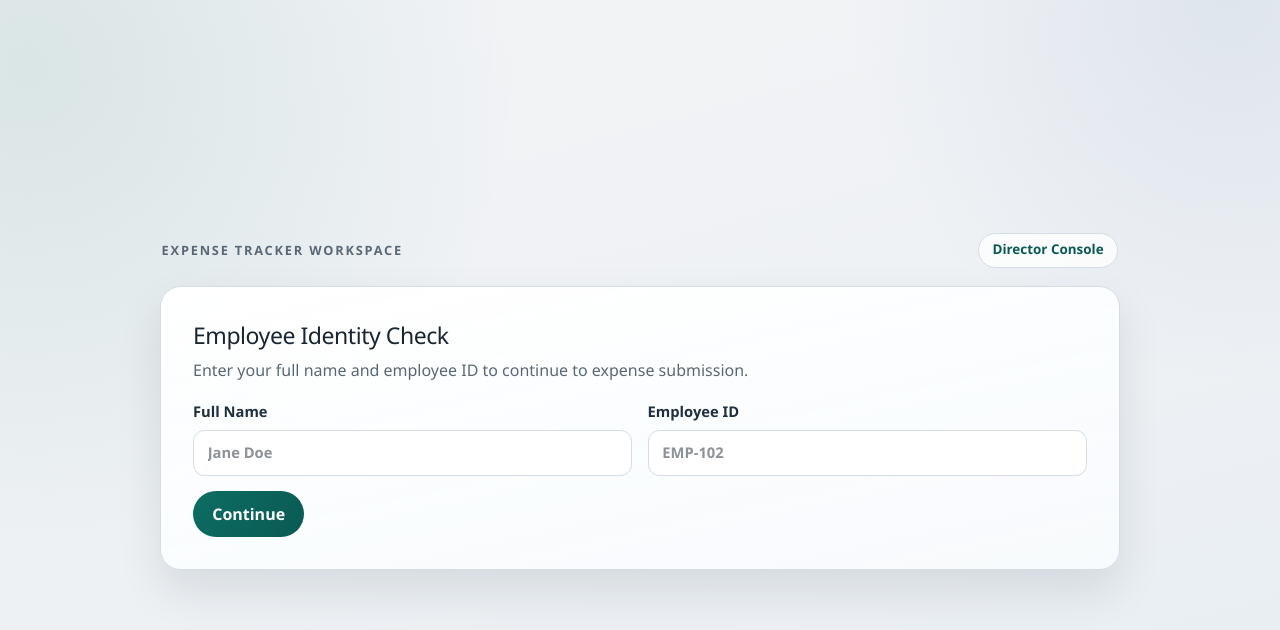
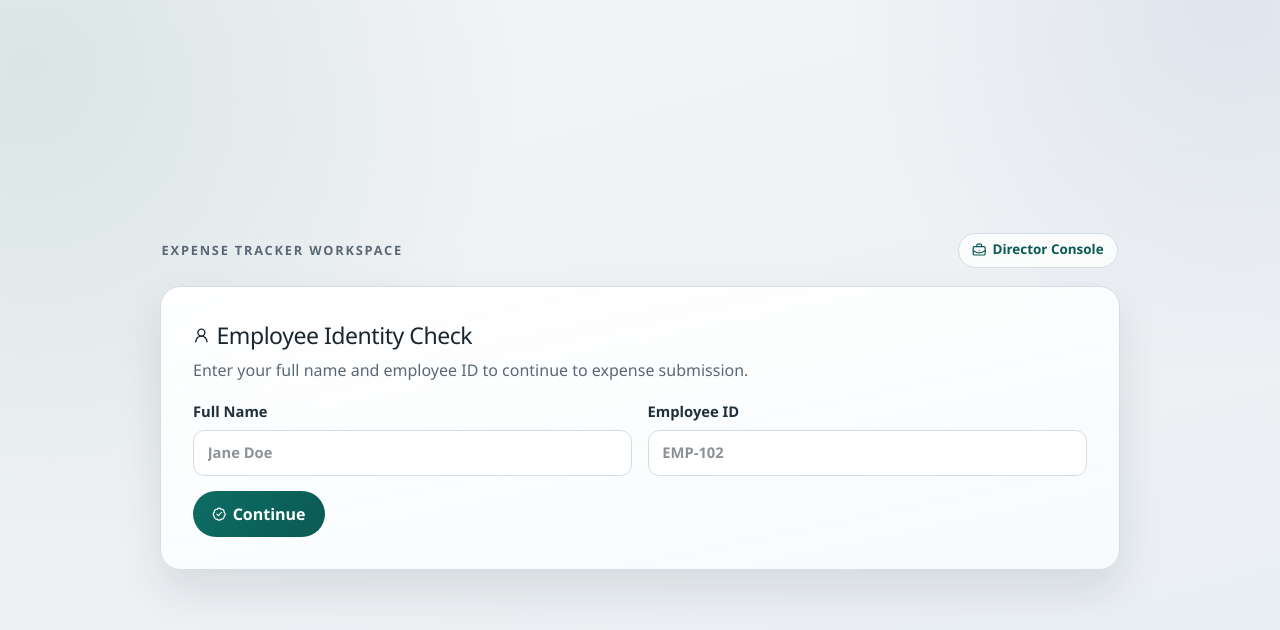
Before and after one commit to deyanski/expense-tracker, a Next.js app: page / in a window 1280 px wide. Shown: the top 630 px of the page. Built offline with nearby package versions, Linux system fonts and the light colour scheme.

Commit message:
lucide-react

```diff
--- a/app/_components/EmployeeIdentityGate.tsx
+++ b/app/_components/EmployeeIdentityGate.tsx
@@ -1,6 +1,7 @@
 "use client";
 
 import { FormEvent, useState } from "react";
+import { BadgeCheck, UserRound } from "lucide-react";
 import type { EmployeeIdentity } from "@/lib/schemas/identity";
 
 type IdentityGateProps = {
@@ -71,7 +72,10 @@ export function EmployeeIdentityGate({
 
   return (
     <section className="card">
-      <h1>Employee Identity Check</h1>
+      <h1 className="title-with-icon">
+        <UserRound className="icon-sm" aria-hidden="true" />
+        Employee Identity Check
+      </h1>
       <p className="lede">
         Enter your full name and employee ID to continue to expense submission.
       </p>
@@ -100,7 +104,8 @@ export function EmployeeIdentityGate({
         </label>
 
         <div className="field-wide actions">
-          <button className="button" type="submit" disabled={submitting}>
+          <button className="button with-icon" type="submit" disabled={submitting}>
+            <BadgeCheck className="icon-xs" aria-hidden="true" />
             {submitting ? "Verifying..." : "Continue"}
           </button>
         </div>
--- a/app/_components/ExpenseHistoryTable.tsx
+++ b/app/_components/ExpenseHistoryTable.tsx
@@ -1,4 +1,5 @@
 import { useMemo, useState } from "react";
+import { CircleAlert, CircleCheck, ReceiptText, RefreshCcw, XCircle } from "lucide-react";
 import type { ExpenseHistoryResponse } from "@/lib/schemas/expense";
 
 type ExpenseHistoryTableProps = {
@@ -61,7 +62,8 @@ export function ExpenseHistoryTable({
     <section className="history-wrap" aria-live="polite">
       <div className="history-header">
         <h2>Recent Expenses</h2>
-        <button className="button secondary" type="button" onClick={onRefresh} disabled={loading}>
+        <button className="button secondary with-icon" type="button" onClick={onRefresh} disabled={loading}>
+          <RefreshCcw className="icon-xs" aria-hidden="true" />
           {loading ? "Refreshing..." : "Refresh"}
         </button>
       </div>
@@ -146,10 +148,24 @@ export function ExpenseHistoryTable({
                         .toLowerCase()
                         .replace(" ", "-")}`}
                     >
+                      {item.status === "Approved" ? (
+                        <CircleCheck className="icon-xs" aria-hidden="true" />
+                      ) : null}
+                      {item.status === "Rejected" ? (
+                        <XCircle className="icon-xs" aria-hidden="true" />
+                      ) : null}
+                      {item.status === "Manual Review" ? (
+                        <CircleAlert className="icon-xs" aria-hidden="true" />
+                      ) : null}
                       {item.status}
                     </span>
                   </td>
-                  <td>{item.hasReceipt ? "Yes" : "No"}</td>
+                  <td>
+                    <span className="receipt-indicator">
+                      <ReceiptText className="icon-xs" aria-hidden="true" />
+                      {item.hasReceipt ? "Yes" : "No"}
+                    </span>
+                  </td>
                 </tr>
               ))}
             </tbody>
--- a/app/_components/ExpenseIntakeForm.tsx
+++ b/app/_components/ExpenseIntakeForm.tsx
@@ -1,6 +1,7 @@
 "use client";
 
 import { FormEvent, useCallback, useEffect, useMemo, useState } from "react";
+import { CircleCheck, LogOut, Send, Upload } from "lucide-react";
 import {
   ALLOWED_RECEIPT_MIME_TYPES,
   MAX_RECEIPT_SIZE_BYTES,
@@ -385,6 +386,7 @@ export function ExpenseIntakeForm({
           <span className="dot">•</span>
           <span>{identity.employeeId}</span>
           <button className="link-button" type="button" onClick={onChangeIdentity}>
+            <LogOut className="icon-xs" aria-hidden="true" />
             Change
           </button>
         </div>
@@ -404,7 +406,10 @@ export function ExpenseIntakeForm({
         </label>
 
         <label className="field-wide upload-zone">
-          <span className="upload-title">Receipt Upload</span>
+          <span className="upload-title title-with-icon">
+            <Upload className="icon-sm" aria-hidden="true" />
+            Receipt Upload
+          </span>
           <span className="hint">JPG, JPEG, PNG, WEBP, or GIF up to 10 MB</span>
           <input
             className="input upload-input"
@@ -467,7 +472,8 @@ export function ExpenseIntakeForm({
         ) : null}
 
         <div className="field-wide actions">
-          <button className="button" type="submit" disabled={submitting}>
+          <button className="button with-icon" type="submit" disabled={submitting}>
+            <Send className="icon-xs" aria-hidden="true" />
             {submitting ? submissionButtonLabel : "Submit Expense"}
           </button>
           <span className="hint action-hint">
@@ -482,7 +488,10 @@ export function ExpenseIntakeForm({
 
       {result ? (
         <section className="result-box">
-          <h2>Submission Result</h2>
+          <h2 className="title-with-icon">
+            <CircleCheck className="icon-sm" aria-hidden="true" />
+            Submission Result
+          </h2>
           <p>
             <strong>Status:</strong> {result.status}
           </p>
--- a/app/director/_components/DirectorAccessForm.tsx
+++ b/app/director/_components/DirectorAccessForm.tsx
@@ -1,6 +1,7 @@
 "use client";
 
 import { FormEvent, useState } from "react";
+import { KeyRound, ShieldCheck } from "lucide-react";
 import type { DirectorIdentity } from "@/lib/schemas/identity";
 
 type DirectorAccessFormProps = {
@@ -61,7 +62,10 @@ export function DirectorAccessForm({ onVerified }: DirectorAccessFormProps) {
 
   return (
     <section className="card director-shell">
-      <h1>Director Console</h1>
+      <h1 className="title-with-icon">
+        <ShieldCheck className="icon-sm" aria-hidden="true" />
+        Director Console
+      </h1>
       <p className="lede">Enter full name and personal ID to access the finance assistant.</p>
 
       <form className="form-grid" onSubmit={handleSubmit}>
@@ -88,7 +92,8 @@ export function DirectorAccessForm({ onVerified }: DirectorAccessFormProps) {
         </label>
 
         <div className="field-wide actions">
-          <button className="button" type="submit" disabled={submitting}>
+          <button className="button with-icon" type="submit" disabled={submitting}>
+            <KeyRound className="icon-xs" aria-hidden="true" />
             {submitting ? "Checking access..." : "Open Director Console"}
           </button>
         </div>
--- a/app/director/_components/DirectorEmbeddedChat.tsx
+++ b/app/director/_components/DirectorEmbeddedChat.tsx
@@ -1,6 +1,7 @@
 "use client";
 
 import { useEffect, useId } from "react";
+import { LogOut } from "lucide-react";
 import type { DirectorIdentity } from "@/lib/schemas/identity";
 
 type DirectorEmbeddedChatProps = {
@@ -85,6 +86,7 @@ export function DirectorEmbeddedChat({ identity, onSignOut }: DirectorEmbeddedCh
             <p className="lede">Director chat webhook is not configured.</p>
           </div>
           <button className="link-button" type="button" onClick={onSignOut}>
+            <LogOut className="icon-xs" aria-hidden="true" />
             Sign out
           </button>
         </header>
@@ -106,6 +108,7 @@ export function DirectorEmbeddedChat({ identity, onSignOut }: DirectorEmbeddedCh
             <p className="lede">Director chat webhook URL is invalid.</p>
           </div>
           <button className="link-button" type="button" onClick={onSignOut}>
+            <LogOut className="icon-xs" aria-hidden="true" />
             Sign out
           </button>
         </header>
@@ -126,6 +129,7 @@ export function DirectorEmbeddedChat({ identity, onSignOut }: DirectorEmbeddedCh
           <span className="dot">•</span>
           <span>{identity.directorId}</span>
           <button className="link-button" type="button" onClick={onSignOut}>
+            <LogOut className="icon-xs" aria-hidden="true" />
             Sign out
           </button>
         </div>
--- a/app/globals.css
+++ b/app/globals.css
@@ -82,6 +82,9 @@ body {
   background: rgba(255, 255, 255, 0.8);
   font-weight: 700;
   transition: background 160ms ease, border-color 160ms ease;
+  display: inline-flex;
+  align-items: center;
+  gap: 0.35rem;
 }
 
 .top-nav-link:hover {
@@ -210,6 +213,9 @@ label {
   font-weight: 700;
   cursor: pointer;
   transition: transform 140ms ease, box-shadow 140ms ease;
+  display: inline-flex;
+  align-items: center;
+  gap: 0.4rem;
 }
 
 .button:hover:not(:disabled) {
@@ -432,6 +438,33 @@ label {
   font-weight: 600;
   padding: 0.32rem 0.68rem;
   cursor: pointer;
+  display: inline-flex;
+  align-items: center;
+  gap: 0.32rem;
+}
+
+.with-icon {
+  display: inline-flex;
+  align-items: center;
+  gap: 0.38rem;
+}
+
+.title-with-icon {
+  display: inline-flex;
+  align-items: center;
+  gap: 0.42rem;
+}
+
+.icon-xs {
+  width: 0.9rem;
+  height: 0.9rem;
+  flex-shrink: 0;
+}
+
+.icon-sm {
+  width: 1.05rem;
+  height: 1.05rem;
+  flex-shrink: 0;
 }
 
 .chip.active {
@@ -498,10 +531,18 @@ label {
 
 .status-pill {
   display: inline-flex;
+  align-items: center;
+  gap: 0.24rem;
   border-radius: 999px;
   padding: 0.2rem 0.52rem;
   font-size: 0.74rem;
   font-weight: 700;
+}
+
+.receipt-indicator {
+  display: inline-flex;
+  align-items: center;
+  gap: 0.3rem;
 }
 
 .status-pill.approved {
@@ -549,6 +590,9 @@ label {
   cursor: pointer;
   font-weight: 700;
   padding: 0.1rem 0.24rem;
+  display: inline-flex;
+  align-items: center;
+  gap: 0.3rem;
 }
 
 .link-button:hover {
--- a/app/page.tsx
+++ b/app/page.tsx
@@ -1,4 +1,5 @@
 import Link from "next/link";
+import { BriefcaseBusiness } from "lucide-react";
 import { EmployeePortal } from "@/app/_components/EmployeePortal";
 
 export default function HomePage() {
@@ -8,6 +9,7 @@ export default function HomePage() {
         <header className="top-nav">
           <p className="top-nav-title">Expense Tracker Workspace</p>
           <Link className="top-nav-link" href="/director">
+            <BriefcaseBusiness className="icon-xs" aria-hidden="true" />
             Director Console
           </Link>
         </header>
--- a/next.config.ts
+++ b/next.config.ts
@@ -2,6 +2,9 @@ import type { NextConfig } from "next";
 
 const nextConfig: NextConfig = {
   reactStrictMode: true,
+  experimental: {
+    optimizePackageImports: ["lucide-react"],
+  },
 };
 
 export default nextConfig;
--- a/package.json
+++ b/package.json
@@ -23,6 +23,7 @@
   "homepage": "https://github.com/deyanski/expense-tracker#readme",
   "dependencies": {
     "@supabase/supabase-js": "^2.106.2",
+    "lucide-react": "^1.17.0",
     "next": "^16.2.6",
     "react": "^19.2.6",
     "react-dom": "^19.2.6",
```
Also changed, not shown: app/director/_components/DirectorOverviewPanel.tsx (+11 -5 lines), 1 other file (tests, documents, lock files or other folders).
